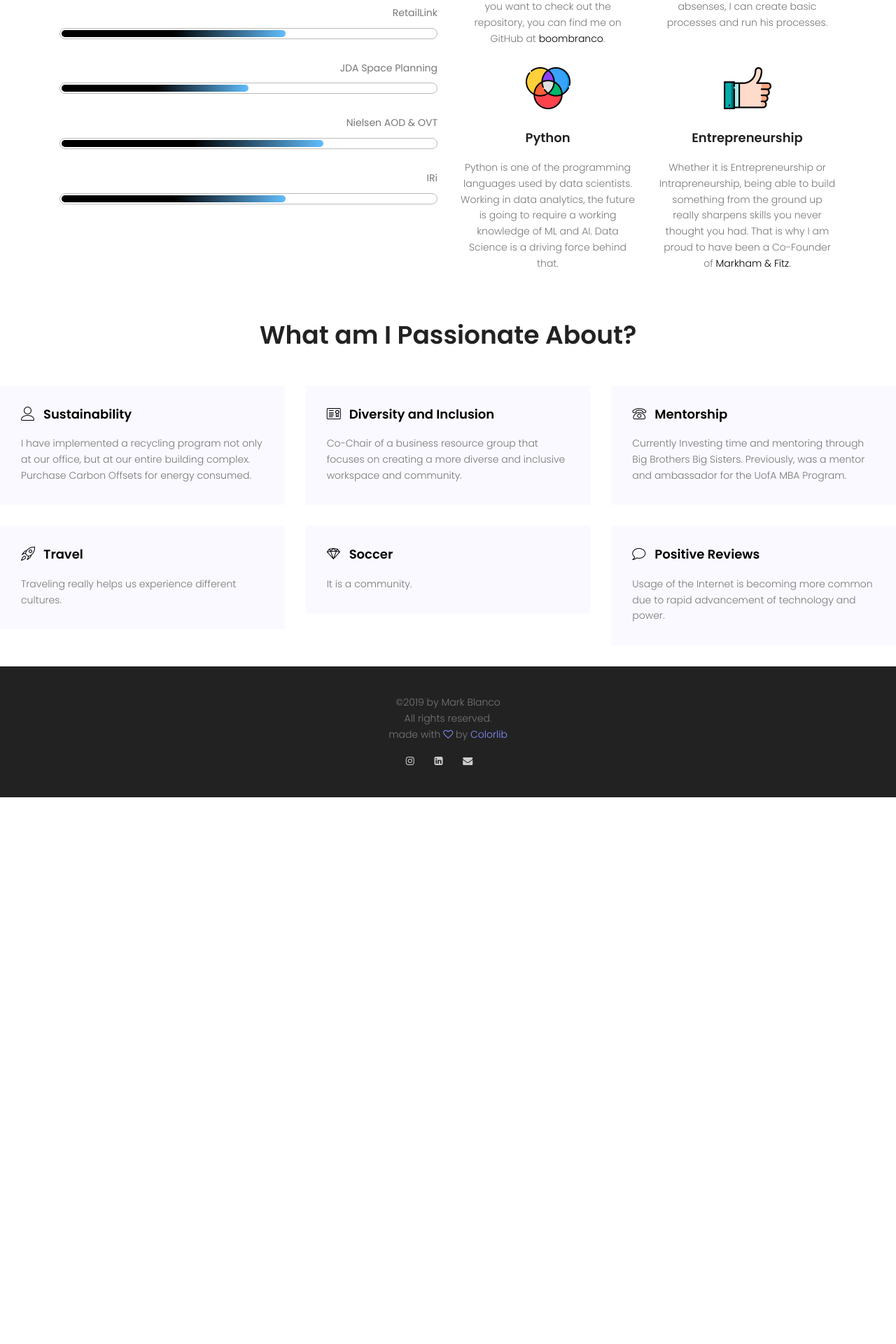
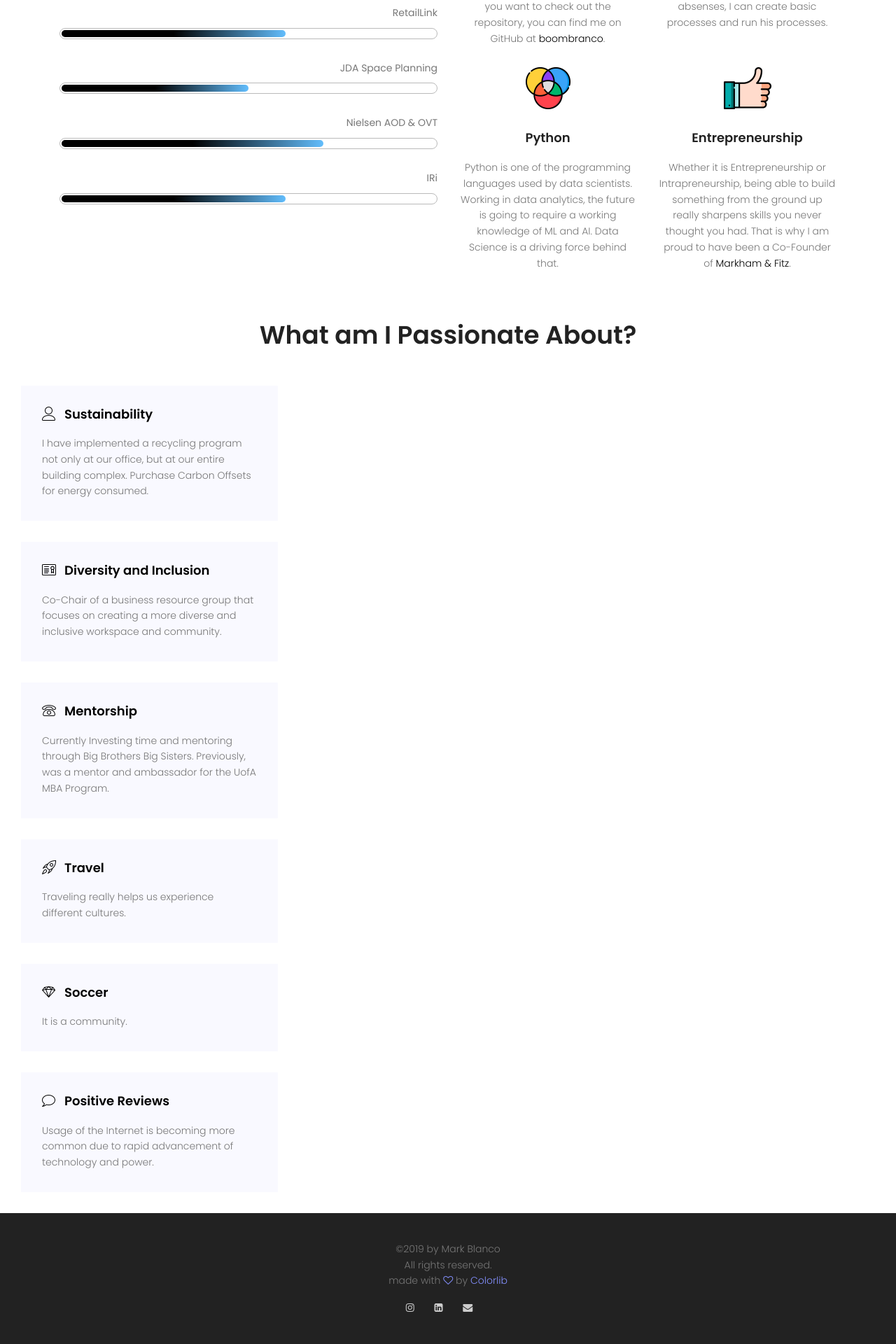
Before and after one commit to boombranco/boombranco.github.io, a Jekyll site: the page about.html, which Jekyll copies as it is, in a window 1280 px wide. Shown: the part 1083-3003 px from the top of the page at 70% size. Built offline with Jekyll 4.4.1, drawn with Linux system fonts in a browser that asks for light colours; nearby versions of some CDN libraries; before the commit the page ends 2222 px from its top, so only the background shows below that.

```diff
--- a/about.html
+++ b/about.html
@@ -244,9 +244,8 @@
       </div>
     </section>
     <section class="feature-area">
-      <div class="row">
         <div class="col-lg-4 col-md-6">
-          <div class="single-feature mb-30">
+          <div class="single-feature mb-30 mr-15 ml-15">
             <div class="title d-flex flex-row pb-20">
               <span class="lnr lnr-user"></span>
               <h4><a href="#">Sustainability</a></h4>
@@ -257,7 +256,7 @@
           </div>
         </div>
         <div class="col-lg-4 col-md-6">
-          <div class="single-feature mb-30">
+          <div class="single-feature mb-30 mr-15 ml-15">
             <div class="title d-flex flex-row pb-20">
               <span class="lnr lnr-license"></span>
               <h4><a href="#">Diversity and Inclusion</a></h4>
@@ -268,7 +267,7 @@
           </div>
         </div>
         <div class="col-lg-4 col-md-6">
-          <div class="single-feature mb-30">
+          <div class="single-feature mb-30 mr-15 ml-15">
             <div class="title d-flex flex-row pb-20">
               <span class="lnr lnr-phone"></span>
               <h4><a href="#">Mentorship</a></h4>
@@ -279,7 +278,7 @@
           </div>
         </div>
         <div class="col-lg-4 col-md-6">
-          <div class="single-feature mb-30">
+          <div class="single-feature mb-30 mr-15 ml-15">
             <div class="title d-flex flex-row pb-20">
               <span class="lnr lnr-rocket"></span>
               <h4><a href="#">Travel</a></h4>
@@ -290,7 +289,7 @@
           </div>
         </div>
         <div class="col-lg-4 col-md-6">
-          <div class="single-feature mb-30">
+          <div class="single-feature mb-30 mr-15 ml-15">
             <div class="title d-flex flex-row pb-20">
               <span class="lnr lnr-diamond"></span>
               <h4><a href="#">Soccer</a></h4>
@@ -301,7 +300,7 @@
           </div>
         </div>
         <div class="col-lg-4 col-md-6">
-          <div class="single-feature mb-30">
+          <div class="single-feature mb-30 mr-15 ml-15">
             <div class="title d-flex flex-row pb-20">
               <span class="lnr lnr-bubble"></span>
               <h4><a href="#">Positive Reviews</a></h4>
@@ -311,7 +310,7 @@
             </p>
           </div>
         </div>
-      </div>
+    </section>
       <!-- End Passion Projects Section -->
 
     <!-- start footer Area -->
```
